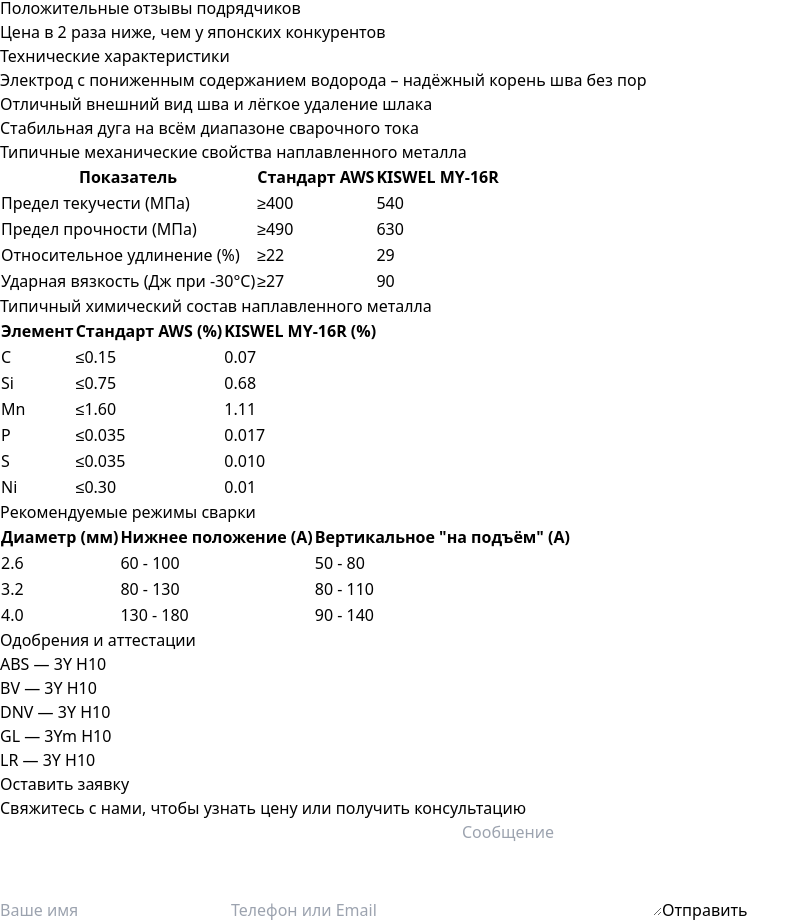
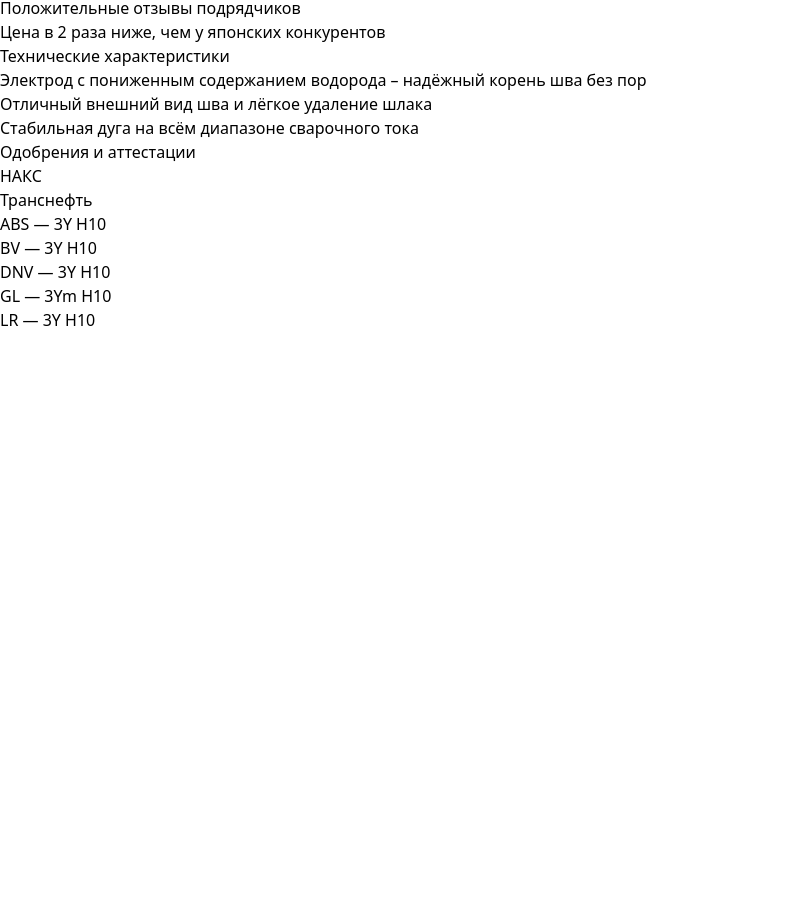
Before and after one commit to Oleg-Chalikov/kiswel-my16r, a React (Vite) app: page / in a window 1280 px wide. Shown: the part 172-1094 px from the top of the page, without its empty margins (0-810 px from the left). After the commit the page ends 800 px from the top, so only its background shows below. Built offline with nearby package versions, Linux system fonts and the light colour scheme.

Commit message:
Add files via upload

```diff
--- a/src/LandingPage.tsx
+++ b/src/LandingPage.tsx
@@ -1,20 +1,28 @@
 export default function LandingPage() {
   return (
-    <div className="min-h-screen bg-white text-gray-900 p-6 md:p-12 space-y-16">
+    <div className="min-h-screen bg-black text-white font-sans p-6 md:p-12 space-y-16">
       {/* Hero Section */}
-      <section className="text-center space-y-4">
-        <h1 className="text-4xl md:text-5xl font-bold">Электрод KISWEL MY-16R</h1>
-        <p className="text-lg md:text-xl">Покрытый электрод для сварки корневого шва труб</p>
-        <div className="flex justify-center gap-4 mt-4">
-          <button className="bg-black text-white px-4 py-2 rounded hover:bg-gray-800">Скачать техотчёт</button>
-          <button className="bg-black text-white px-4 py-2 rounded hover:bg-gray-800" variant="outline">Запросить цену</button>
+      <section className="text-center space-y-4 bg-gradient-to-b from-black to-gray-900 py-12 rounded-2xl shadow-lg">
+        <h1 className="text-4xl md:text-5xl font-bold text-yellow-400">Электрод KISWEL MY-16R</h1>
+        <p className="text-lg md:text-xl text-gray-200">Покрытый электрод для сварки корневого шва труб</p>
+        <div className="flex justify-center gap-4 mt-6">
+          <a
+            href="/Электрод KISWEL MY-16R Технический отчет.pdf"
+            download
+            className="bg-yellow-400 text-black font-semibold px-6 py-2 rounded-xl hover:bg-yellow-300 transition"
+          >
+            Скачать техотчёт
+          </a>
+          <button className="border border-yellow-400 text-yellow-400 px-6 py-2 rounded-xl hover:bg-yellow-400 hover:text-black transition">
+            Запросить цену
+          </button>
         </div>
       </section>
 
       {/* Преимущества */}
       <section className="max-w-3xl mx-auto">
-        <h2 className="text-2xl font-semibold mb-4">Преимущества KISWEL MY-16R</h2>
-        <ul className="list-disc list-inside space-y-2">
+        <h2 className="text-2xl font-semibold text-yellow-400 mb-4">Преимущества KISWEL MY-16R</h2>
+        <ul className="list-disc list-inside space-y-2 text-gray-100">
           <li>Лучшая альтернатива Kobelco LB-52U</li>
           <li>Испытано в России в условиях Крайнего Севера</li>
           <li>Одобрено в Транснефти</li>
@@ -25,79 +33,20 @@
 
       {/* Технические характеристики */}
       <section className="max-w-3xl mx-auto">
-        <h2 className="text-2xl font-semibold mb-4">Технические характеристики</h2>
-        <ul className="list-disc list-inside space-y-2">
+        <h2 className="text-2xl font-semibold text-yellow-400 mb-4">Технические характеристики</h2>
+        <ul className="list-disc list-inside space-y-2 text-gray-100">
           <li>Электрод с пониженным содержанием водорода – надёжный корень шва без пор</li>
           <li>Отличный внешний вид шва и лёгкое удаление шлака</li>
           <li>Стабильная дуга на всём диапазоне сварочного тока</li>
         </ul>
       </section>
 
-      {/* Механические свойства */}
-      <section className="max-w-4xl mx-auto">
-        <h2 className="text-2xl font-semibold mb-4">Типичные механические свойства наплавленного металла</h2>
-        <table className="w-full text-left border border-gray-300">
-          <thead className="bg-gray-100">
-            <tr>
-              <th className="p-2">Показатель</th>
-              <th className="p-2">Стандарт AWS</th>
-              <th className="p-2">KISWEL MY-16R</th>
-            </tr>
-          </thead>
-          <tbody>
-            <tr><td className="p-2">Предел текучести (МПа)</td><td className="p-2">≥400</td><td className="p-2">540</td></tr>
-            <tr><td className="p-2">Предел прочности (МПа)</td><td className="p-2">≥490</td><td className="p-2">630</td></tr>
-            <tr><td className="p-2">Относительное удлинение (%)</td><td className="p-2">≥22</td><td className="p-2">29</td></tr>
-            <tr><td className="p-2">Ударная вязкость (Дж при -30°C)</td><td className="p-2">≥27</td><td className="p-2">90</td></tr>
-          </tbody>
-        </table>
-      </section>
-
-      {/* Химический состав */}
-      <section className="max-w-4xl mx-auto">
-        <h2 className="text-2xl font-semibold mb-4">Типичный химический состав наплавленного металла</h2>
-        <table className="w-full text-left border border-gray-300">
-          <thead className="bg-gray-100">
-            <tr>
-              <th className="p-2">Элемент</th>
-              <th className="p-2">Стандарт AWS (%)</th>
-              <th className="p-2">KISWEL MY-16R (%)</th>
-            </tr>
-          </thead>
-          <tbody>
-            <tr><td className="p-2">C</td><td className="p-2">≤0.15</td><td className="p-2">0.07</td></tr>
-            <tr><td className="p-2">Si</td><td className="p-2">≤0.75</td><td className="p-2">0.68</td></tr>
-            <tr><td className="p-2">Mn</td><td className="p-2">≤1.60</td><td className="p-2">1.11</td></tr>
-            <tr><td className="p-2">P</td><td className="p-2">≤0.035</td><td className="p-2">0.017</td></tr>
-            <tr><td className="p-2">S</td><td className="p-2">≤0.035</td><td className="p-2">0.010</td></tr>
-            <tr><td className="p-2">Ni</td><td className="p-2">≤0.30</td><td className="p-2">0.01</td></tr>
-          </tbody>
-        </table>
-      </section>
-
-      {/* Режимы сварки */}
-      <section className="max-w-4xl mx-auto">
-        <h2 className="text-2xl font-semibold mb-4">Рекомендуемые режимы сварки</h2>
-        <table className="w-full text-left border border-gray-300">
-          <thead className="bg-gray-100">
-            <tr>
-              <th className="p-2">Диаметр (мм)</th>
-              <th className="p-2">Нижнее положение (А)</th>
-              <th className="p-2">Вертикальное "на подъём" (А)</th>
-            </tr>
-          </thead>
-          <tbody>
-            <tr><td className="p-2">2.6</td><td className="p-2">60 - 100</td><td className="p-2">50 - 80</td></tr>
-            <tr><td className="p-2">3.2</td><td className="p-2">80 - 130</td><td className="p-2">80 - 110</td></tr>
-            <tr><td className="p-2">4.0</td><td className="p-2">130 - 180</td><td className="p-2">90 - 140</td></tr>
-          </tbody>
-        </table>
-      </section>
-
-      {/* Аттестации */}
+      {/* Одобрения и аттестации */}
       <section className="max-w-3xl mx-auto">
-        <h2 className="text-2xl font-semibold mb-4">Одобрения и аттестации</h2>
-        <ul className="list-disc list-inside space-y-2">
+        <h2 className="text-2xl font-semibold text-yellow-400 mb-4">Одобрения и аттестации</h2>
+        <ul className="list-disc list-inside space-y-2 text-gray-100">
+          <li>НАКС</li>
+          <li>Транснефть</li>
           <li>ABS — 3Y H10</li>
           <li>BV — 3Y H10</li>
           <li>DNV — 3Y H10</li>
@@ -106,17 +55,24 @@
         </ul>
       </section>
 
-      {/* Обратная связь */}
-      <section className="max-w-xl mx-auto text-center space-y-4">
-        <h2 className="text-2xl font-semibold">Оставить заявку</h2>
-        <p>Свяжитесь с нами, чтобы узнать цену или получить консультацию</p>
-        <form className="space-y-4">
-          <input className="w-full p-2 border rounded" placeholder="Ваше имя" />
-          <input className="w-full p-2 border rounded" placeholder="Телефон или Email" />
-          <textarea className="w-full p-2 border rounded" placeholder="Сообщение" rows="4" />
-          <button className="bg-black text-white px-4 py-2 rounded hover:bg-gray-800" className="w-full">Отправить</button>
-        </form>
-      </section>
+      <style>{`
+        table {
+          background-color: #1a1a1a;
+          color: #f9f9f9;
+        }
+        th {
+          background-color: #222;
+          color: #FFD700;
+        }
+        td {
+          border-color: #333;
+        }
+        input, textarea {
+          background-color: #111;
+          color: white;
+          border-color: #444;
+        }
+      `}</style>
     </div>
   );
 }
```
